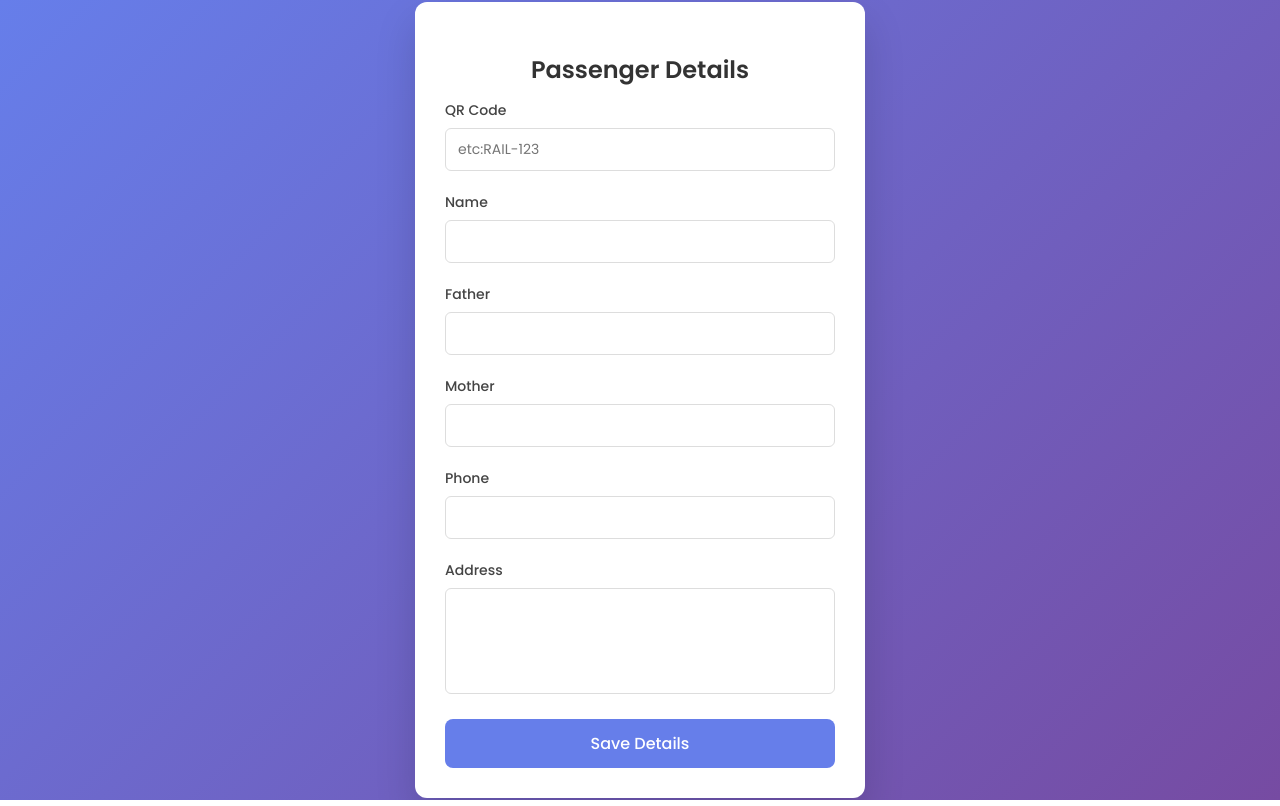
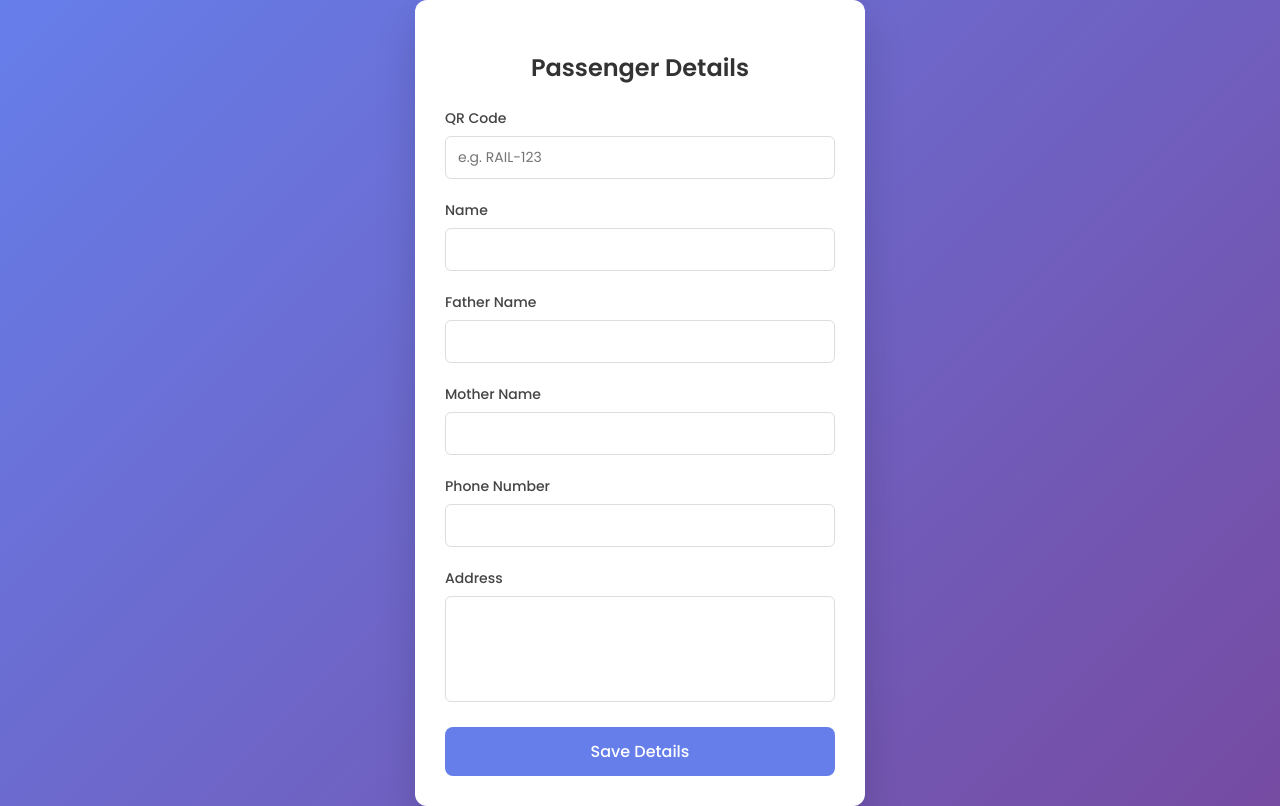
Before and after one commit to SmartFarming50/app, a Flask app: page /add-ui in a window 1280 px wide. Run offline with Flask 3, Linux system fonts and the light colour scheme.

Commit message:
Update add.html

```diff
--- a/templates/add.html
+++ b/templates/add.html
@@ -33,16 +33,8 @@
 
         .card h2 {
             text-align: center;
-            margin-bottom: 10px;
+            margin-bottom: 20px;
             color: #333;
-        }
-
-        .qr {
-            text-align: center;
-            font-size: 14px;
-            color: #666;
-            margin-bottom: 25px;
-            word-break: break-all;
         }
 
         label {
@@ -103,21 +95,21 @@
 <div class="card">
     <h2>Passenger Details</h2>
 
+    <form method="POST" action="/add-ui">
 
-        <form method="POST">
         <label>QR Code</label>
-    <input type="text" name="qr_code" required placeholder="etc:RAIL-123">
+        <input type="text" name="qr_code" placeholder="e.g. RAIL-123" required>
 
         <label>Name</label>
         <input type="text" name="name" required>
 
-    <label>Father</label>
+        <label>Father Name</label>
         <input type="text" name="father" required>
 
-    <label>Mother</label>
+        <label>Mother Name</label>
         <input type="text" name="mother" required>
 
-    <label>Phone</label>
+        <label>Phone Number</label>
         <input type="text" name="phone" required>
 
         <label>Address</label>
@@ -125,7 +117,6 @@
 
         <button type="submit">Save Details</button>
     </form>
-
 </div>
 
 </body>
```
Lines whose indentation alone changed are shown as unchanged.
